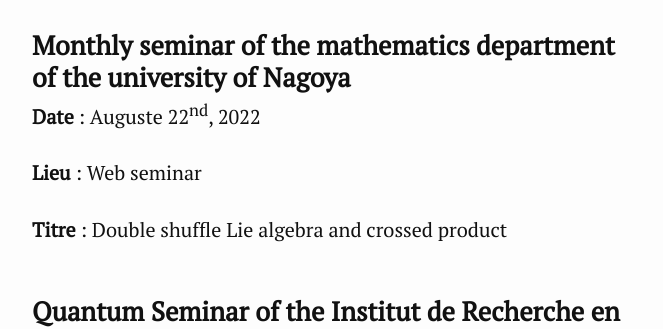
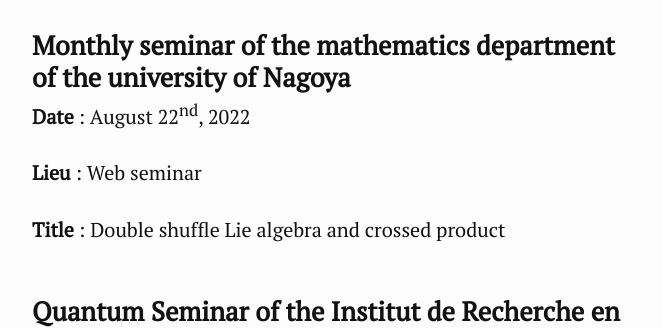
Before and after one commit to khalefyaddaden/khalefyaddaden.github.io, a Jekyll site: the page built from research.markdown, in a window 1280 px wide and 900 px high, scrolled down 634 px. Shown: the part 158-487 px from the top of the window, without its empty margins (308-971 px from the left). Built offline with Jekyll 4.4.1, drawn with Linux system fonts in a browser that asks for light colours; nearby versions of some CDN libraries.

Commit message:
Update research.markdown

```diff
--- a/research.markdown
+++ b/research.markdown
@@ -13,11 +13,11 @@
 ## Presentations
 
 ### Monthly seminar of the mathematics department of the university of Nagoya
-**Date** : Auguste 22<sup>nd</sup>, 2022
+**Date** : August 22<sup>nd</sup>, 2022
 
 **Lieu** : Web seminar
 
-**Titre** : Double shuffle Lie algebra and crossed product
+**Title** : Double shuffle Lie algebra and crossed product
 
 ### Quantum Seminar of the Institut de Recherche en Mathématiques Avancées
 **Date** : May 11<sup>th</sup>, 2022
```
